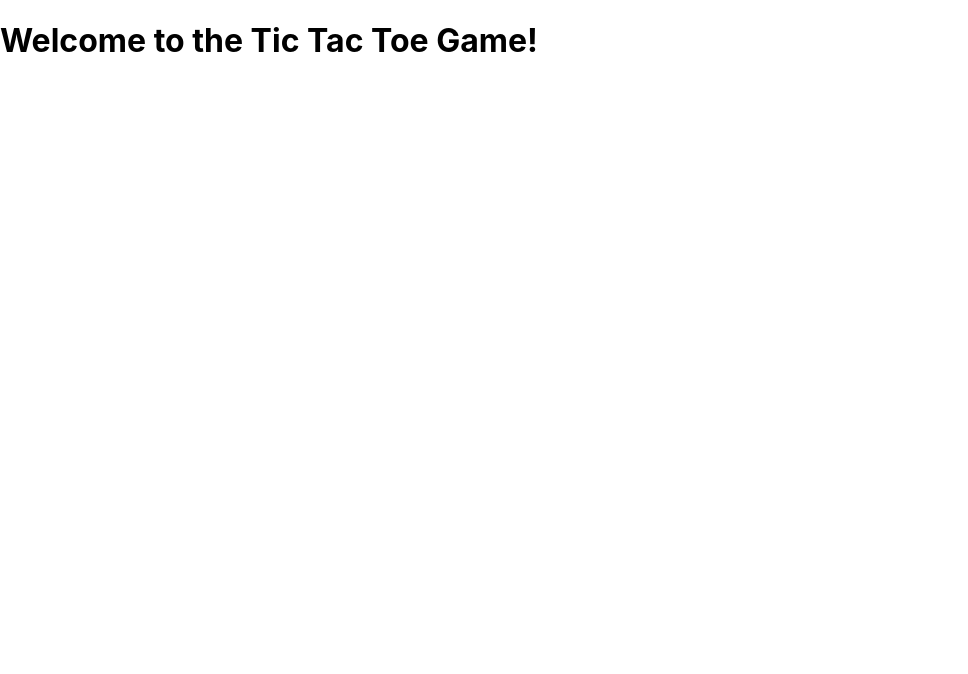
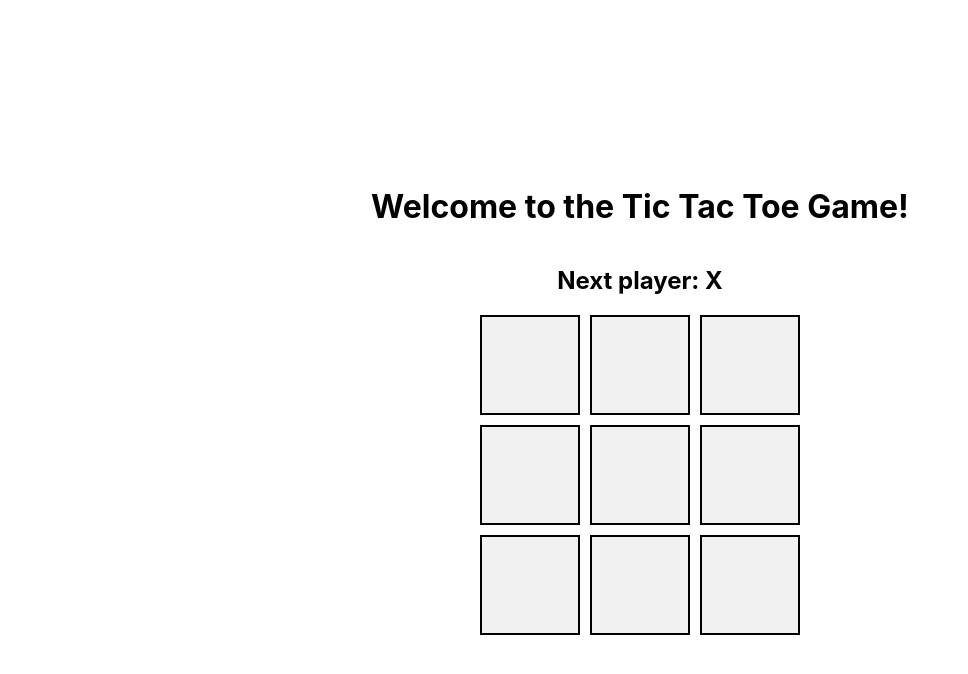
Before and after one commit to HikaruKurusu/tiktactoe-deploy, a React (Create React App) app: page /game in a window 1280 px wide. Shown: the top 674 px of the page, without its empty margins (0-968 px from the left). Built offline with nearby package versions, Linux system fonts and the light colour scheme.

Commit message:
Tic toe Created

```diff
--- a/src/Game/Game.css
+++ b/src/Game/Game.css
@@ -0,0 +1,39 @@
+/* Center the whole game in the viewport */
+.game-container {
+    display: flex;
+    flex-direction: column;
+    justify-content: center;
+    align-items: center;
+    height: 100vh;
+    text-align: center;
+  }
+
+  h1, h2 {
+    margin-bottom: 20px;
+  }
+
+  /* Style for the Tic Tac Toe board */
+  .board {
+    display: grid;
+    grid-template-columns: repeat(3, 100px);
+    gap: 10px;
+  }
+
+  /* Style for each square */
+  .square {
+    width: 100px;
+    height: 100px;
+    font-size: 36px;
+    text-align: center;
+    display: flex;
+    justify-content: center;
+    align-items: center;
+    border: 2px solid #000;
+    cursor: pointer;
+    background-color: #f0f0f0;
+    transition: background-color 0.3s ease;
+  }
+
+  .square:hover {
+    background-color: #ddd;
+  }
--- a/src/Game/Game.jsx
+++ b/src/Game/Game.jsx
@@ -1,10 +1,67 @@
-import React from 'react';
+import React, { useState } from 'react';
+import './Game.css';
+const Game = () => {
+  const [board, setBoard] = useState(Array(9).fill(null)); // Game board (9 squares)
+  const [isXNext, setIsXNext] = useState(true); // Determine if it's X or O's turn
+  const [winner, setWinner] = useState(null); // Winner state
 
-const Game = () => {
+  // Check for a winner
+  const calculateWinner = (squares) => {
+    const lines = [
+      [0, 1, 2],
+      [3, 4, 5],
+      [6, 7, 8],
+      [0, 3, 6],
+      [1, 4, 7],
+      [2, 5, 8],
+      [0, 4, 8],
+      [2, 4, 6],
+    ];
+
+    for (let i = 0; i < lines.length; i++) {
+      const [a, b, c] = lines[i];
+      if (squares[a] && squares[a] === squares[b] && squares[a] === squares[c]) {
+        return squares[a]; // Return 'X' or 'O'
+      }
+    }
+    return null;
+  };
+
+  // Handle a square click
+  const handleClick = (index) => {
+    if (board[index] || winner) return; // Prevent clicking if square is filled or there's a winner
+
+    const newBoard = board.slice(); // Copy the board
+    newBoard[index] = isXNext ? 'X' : 'O'; // Set the current player's mark (X or O)
+    setBoard(newBoard); // Update the board
+    setIsXNext(!isXNext); // Switch to the next player
+
+    const currentWinner = calculateWinner(newBoard);
+    if (currentWinner) {
+      setWinner(currentWinner); // Set winner if there's one
+    }
+  };
+
+  // Render the Tic Tac Toe board
+  const renderSquare = (index) => {
+    return (
+      <button className="square" onClick={() => handleClick(index)}>
+        {board[index]}
+      </button>
+    );
+  };
+
   return (
-    <div>
+    <div className="game-container">
       <h1>Welcome to the Tic Tac Toe Game!</h1>
-      {/* Add game logic and UI here */}
+      <div>
+        {winner ? <h2>{winner} Wins!</h2> : <h2>Next player: {isXNext ? 'X' : 'O'}</h2>}
+      </div>
+      <div className="board">
+        {Array(9)
+          .fill(null)
+          .map((_, index) => renderSquare(index))}
+      </div>
     </div>
   );
 };
--- a/src/LoginPage/Login.jsx
+++ b/src/LoginPage/Login.jsx
@@ -1,5 +1,6 @@
 import React, { useState } from 'react';
 import { useNavigate } from 'react-router-dom';
+import './Login.css';
 
 const Login = () => {
   const navigate = useNavigate();
```
